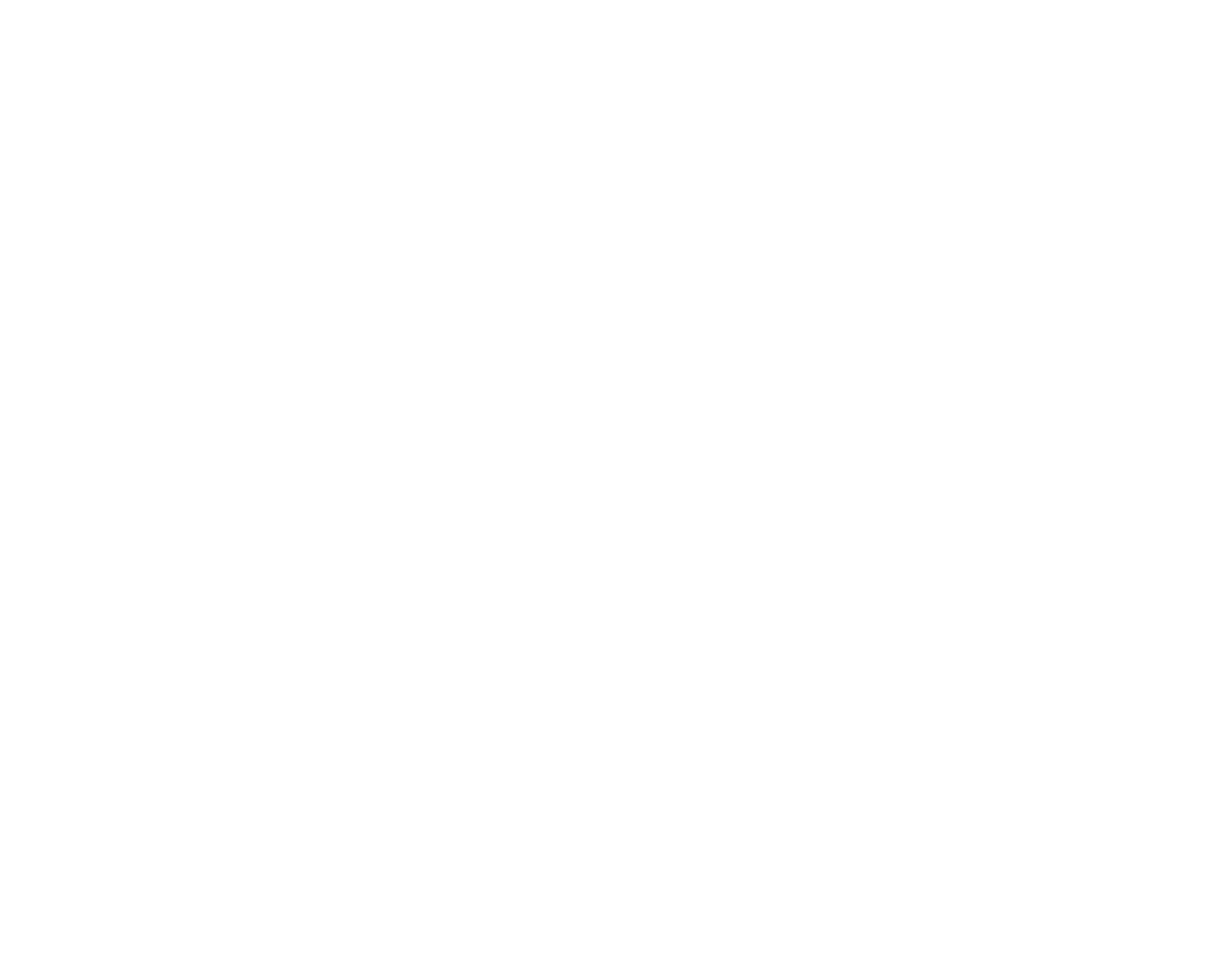
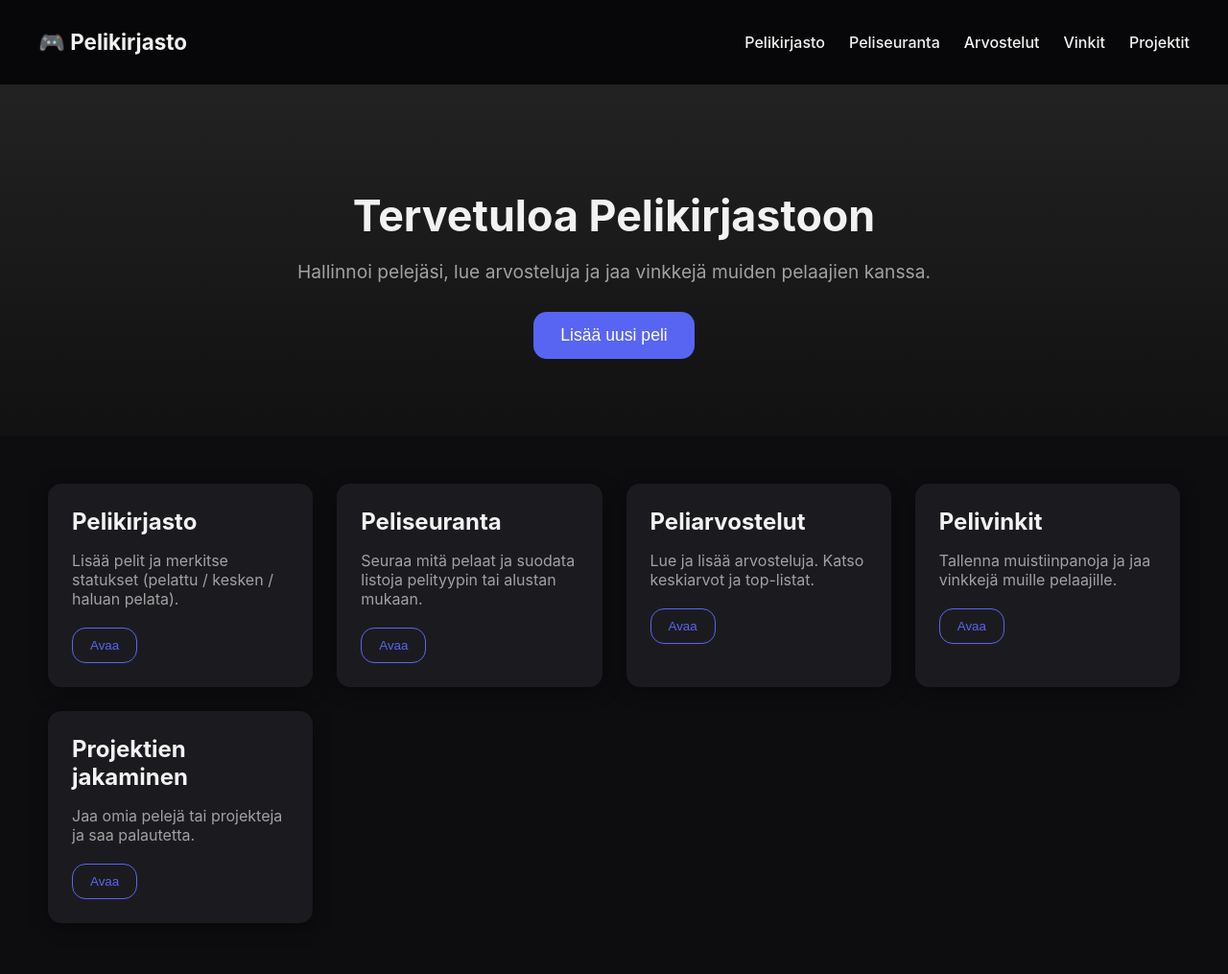
Before and after one commit to Nicler2007/GameHaven, a plain HTML site: page index.html in a window 1280 px wide. Shown: the top 1015 px of the page at 96% size. Before the commit the page ends 800 px from the top, so only its background shows below. Drawn offline with Linux system fonts and the light colour scheme.

Commit message:
index ja css

```diff
--- a/index.html
+++ b/index.html
@@ -1,10 +1,70 @@
-<html lang="en">
+<!DOCTYPE html>
+<html lang="fi">
 <head>
     <meta charset="UTF-8">
     <meta name="viewport" content="width=device-width, initial-scale=1.0">
-    <title>GameHaven</title>
+    <title>Pelikirjasto</title>
+    <link rel="stylesheet" href="style.css">
 </head>
 <body>
 
+<!-- NAVIGAATIO -->
+<nav class="navbar">
+    <div class="logo">🎮 Pelikirjasto</div>
+    <ul class="menu">
+        <li><a href="#">Pelikirjasto</a></li>
+        <li><a href="#">Peliseuranta</a></li>
+        <li><a href="#">Arvostelut</a></li>
+        <li><a href="#">Vinkit</a></li>
+        <li><a href="#">Projektit</a></li>
+    </ul>
+</nav>
+
+<!-- HEADER -->
+<header class="hero">
+    <h1>Tervetuloa Pelikirjastoon</h1>
+    <p>Hallinnoi pelejäsi, lue arvosteluja ja jaa vinkkejä muiden pelaajien kanssa.</p>
+    <button class="cta-btn">Lisää uusi peli</button>
+</header>
+
+<!-- PÄÄSISÄLTÖ -->
+<section class="grid">
+
+    <div class="card">
+        <h2>Pelikirjasto</h2>
+        <p>Lisää pelit ja merkitse statukset (pelattu / kesken / haluan pelata).</p>
+        <button class="card-btn">Avaa</button>
+    </div>
+
+    <div class="card">
+        <h2>Peliseuranta</h2>
+        <p>Seuraa mitä pelaat ja suodata listoja pelityypin tai alustan mukaan.</p>
+        <button class="card-btn">Avaa</button>
+    </div>
+
+    <div class="card">
+        <h2>Peliarvostelut</h2>
+        <p>Lue ja lisää arvosteluja. Katso keskiarvot ja top-listat.</p>
+        <button class="card-btn">Avaa</button>
+    </div>
+
+    <div class="card">
+        <h2>Pelivinkit</h2>
+        <p>Tallenna muistiinpanoja ja jaa vinkkejä muille pelaajille.</p>
+        <button class="card-btn">Avaa</button>
+    </div>
+
+    <div class="card">
+        <h2>Projektien jakaminen</h2>
+        <p>Jaa omia pelejä tai projekteja ja saa palautetta.</p>
+        <button class="card-btn">Avaa</button>
+    </div>
+
+</section>
+
+<footer class="footer">
+    <p>Pelikirjasto © 2025</p>
+</footer>
+
 </body>
 </html>
--- a/style.css
+++ b/style.css
@@ -0,0 +1,140 @@
+/* Värit ja fontit */
+:root {
+    --bg-dark: #0d0d0f;
+    --bg-card: #1b1b1f;
+    --accent: #5865f2; /* sininen gaming-väri */
+    --text-light: #f2f2f2;
+    --text-muted: #a1a1a1;
+    --radius: 14px;
+    --shadow: 0 4px 20px rgba(0,0,0,0.4);
+}
+
+body {
+    margin: 0;
+    font-family: "Inter", sans-serif;
+    background: var(--bg-dark);
+    color: var(--text-light);
+}
+
+/* NAVIGAATIO */
+.navbar {
+    display: flex;
+    justify-content: space-between;
+    align-items: center;
+    padding: 18px 40px;
+    background: rgba(0,0,0,0.4);
+    backdrop-filter: blur(6px);
+    position: sticky;
+    top: 0;
+}
+
+.navbar .logo {
+    font-size: 1.4rem;
+    font-weight: bold;
+}
+
+.menu {
+    list-style: none;
+    display: flex;
+    gap: 25px;
+}
+
+.menu a {
+    color: var(--text-light);
+    text-decoration: none;
+    font-weight: 500;
+    transition: 0.2s;
+}
+
+.menu a:hover {
+    color: var(--accent);
+}
+
+/* HERO-ALUE */
+.hero {
+    text-align: center;
+    padding: 80px 20px;
+    background: linear-gradient(180deg, #222 0%, #111 100%);
+}
+
+.hero h1 {
+    font-size: 2.8rem;
+    margin-bottom: 10px;
+}
+
+.hero p {
+    color: var(--text-muted);
+    margin-bottom: 30px;
+    font-size: 1.2rem;
+}
+
+.cta-btn {
+    background: var(--accent);
+    border: none;
+    padding: 14px 28px;
+    border-radius: var(--radius);
+    font-size: 1.1rem;
+    color: white;
+    cursor: pointer;
+    transition: 0.2s;
+}
+
+.cta-btn:hover {
+    transform: translateY(-2px);
+    box-shadow: var(--shadow);
+}
+
+/* KORTTIRUUDUKKO */
+.grid {
+    display: grid;
+    grid-template-columns: repeat(auto-fit, minmax(260px, 1fr));
+    gap: 25px;
+    padding: 50px;
+}
+
+.card {
+    background: var(--bg-card);
+    padding: 25px;
+    border-radius: var(--radius);
+    box-shadow: var(--shadow);
+    text-align: left;
+    transition: 0.25s;
+}
+
+.card:hover {
+    transform: translateY(-4px);
+    box-shadow: 0 8px 25px rgba(0,0,0,0.6);
+}
+
+.card h2 {
+    margin-top: 0;
+    margin-bottom: 10px;
+}
+
+.card p {
+    color: var(--text-muted);
+    margin-bottom: 20px;
+}
+
+.card-btn {
+    background: none;
+    border: 1px solid var(--accent);
+    color: var(--accent);
+    padding: 10px 18px;
+    border-radius: var(--radius);
+    cursor: pointer;
+    transition: 0.2s;
+}
+
+.card-btn:hover {
+    background: var(--accent);
+    color: white;
+}
+
+/* FOOTER */
+.footer {
+    text-align: center;
+    padding: 20px;
+    color: var(--text-muted);
+    margin-top: 50px;
+}
```
